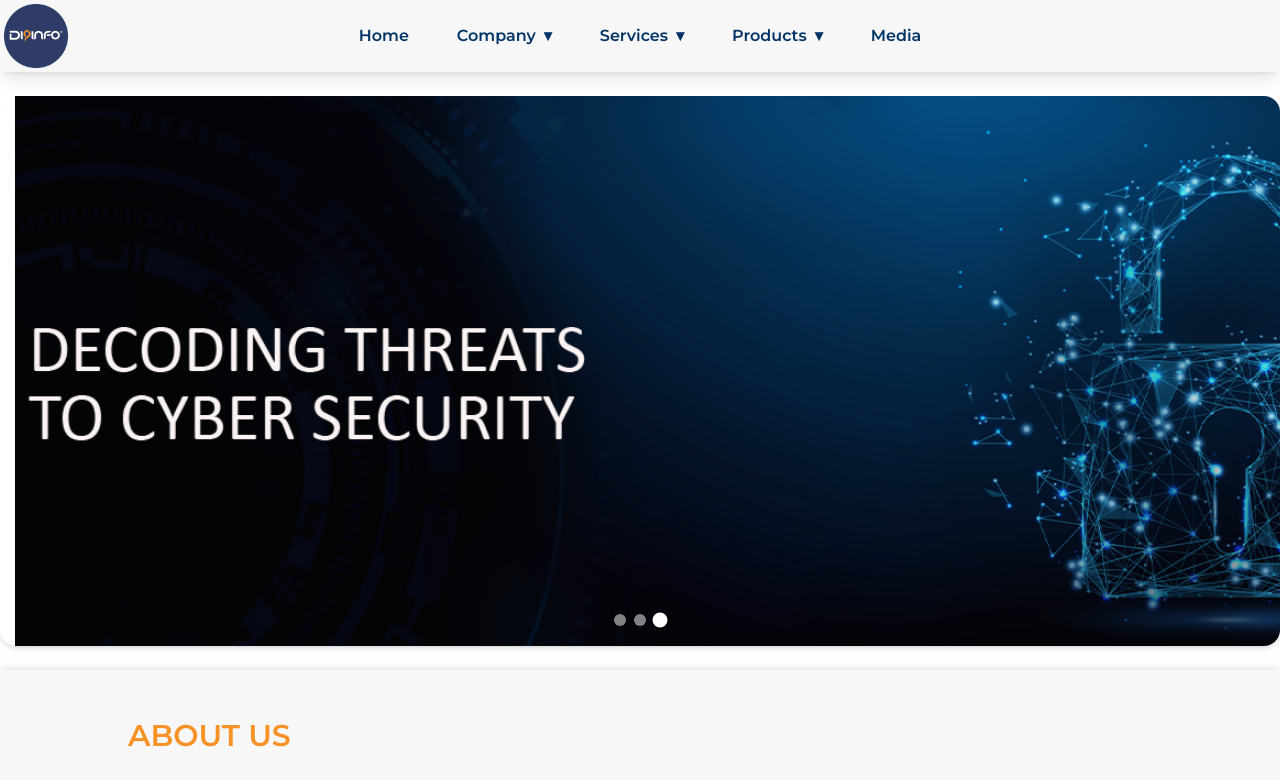
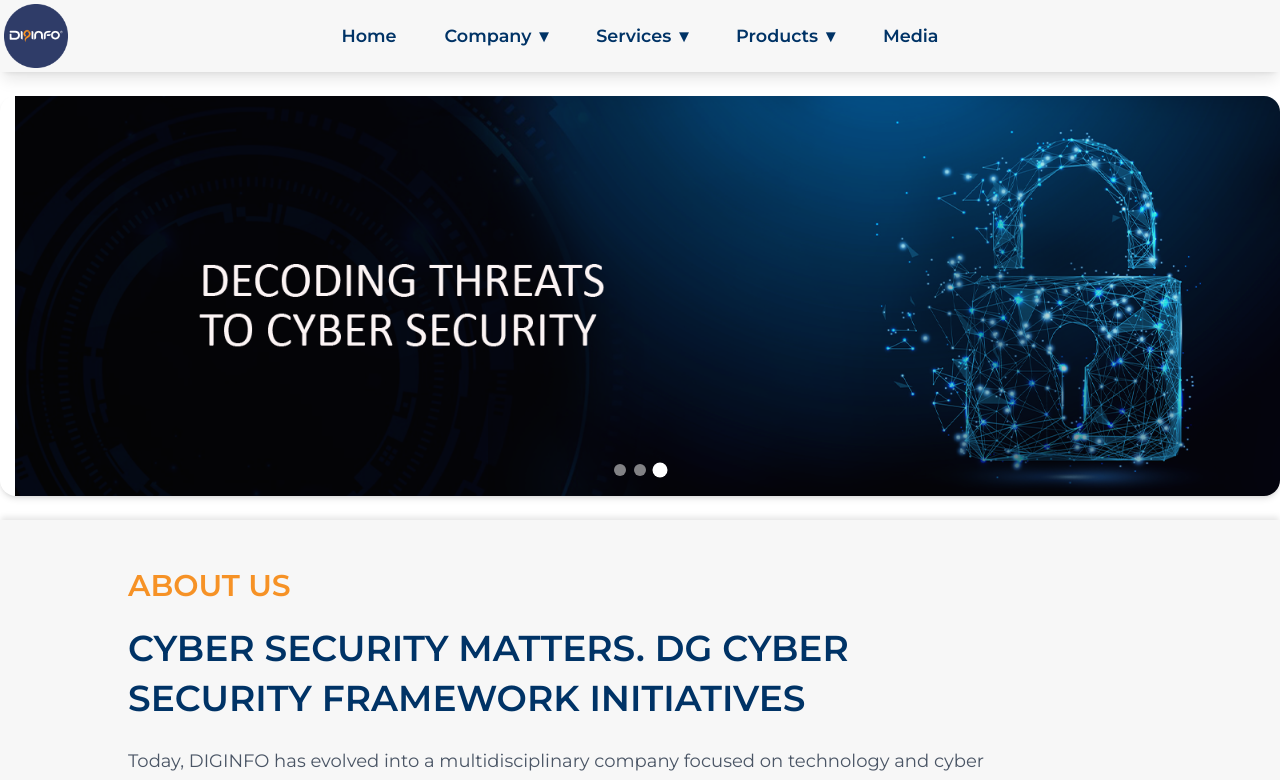
Before and after one commit to konain611/corpweb, a Next.js app in the folder myapp/: page / in a window 1280 px wide. Shown: the top 780 px of the page. Built offline with nearby package versions, Linux system fonts and the light colour scheme.

Commit message:
minor changes

```diff
--- a/myapp/app/components/carousel.tsx
+++ b/myapp/app/components/carousel.tsx
@@ -43,7 +43,7 @@ export default function BannerCarousel() {
   };
 
   return (
-    <div className="relative w-full h-[250px] sm:h-[350px] md:h-[450px] lg:h-[550px] my-4 sm:my-6 overflow-hidden group rounded-2xl shadow-md">
+    <div className="relative w-full h-[250px] sm:h-[350px] md:h-[350px] lg:h-[400px] my-4 sm:my-6 overflow-hidden group rounded-2xl shadow-md">
       {slides.map((slide, index) => (
         <div
           key={slide.id}
--- a/myapp/app/components/navbar.tsx
+++ b/myapp/app/components/navbar.tsx
@@ -119,7 +119,7 @@ const Navbar = () => {
       {/* Navigation Links - Desktop */}
       <div
         ref={dropdownRef}
-        className={`${mobileMenuOpen ? 'block' : 'hidden'} md:flex md:space-x-4 w-full md:w-auto mt-4 md:mt-0 md:absolute md:left-1/2 md:transform md:-translate-x-1/2`}
+        className={`${mobileMenuOpen ? 'block' : 'hidden'} text-[1.1rem] md:flex md:space-x-4 w-full md:w-auto mt-4 md:mt-0 md:absolute md:left-1/2 md:transform md:-translate-x-1/2`}
       >
         {["Home", "Company", "Services", "Products"].map((item) => (
           <div
@@ -129,15 +129,15 @@ const Navbar = () => {
             onMouseLeave={() => !isMobile && closeAll()}
           >
             {item === "Home" ? (
-              <Link href="/" onClick={closeAll} className="px-4 py-2 block hover:text-[#F69226]">
+              <Link href="/" onClick={closeAll} className="px-4 py-2 block hover:text-[#FF9102]">
                 {item}
               </Link>
             ) : (
               <>
                 <button
                   onClick={() => handleDropdown(item)}
-                  className={`px-4 py-2 w-full md:w-auto flex justify-between items-center hover:text-[#F69226] ${
-                    activeDropdown === item ? 'text-[#F69226]' : ''
+                  className={`px-4 py-2 w-full md:w-auto flex justify-between items-center hover:text-[#FF9102] ${
+                    activeDropdown === item ? 'text-[#FF9102]' : ''
                   }`}
                 >
                   {item}
@@ -191,9 +191,9 @@ const Navbar = () => {
                                   : 'md:absolute md:left-full md:top-0 md:min-w-[280px] bg-white shadow-lg'
                               }`}
                             >
-                              <ul className="py-1">
+                              <ul className="py-1 bg-[#FF9102]">
                                 {subSubItems.map((subSubItem) => (
-                                  <li key={subSubItem} className="px-4 py-2 hover:bg-gray-100">
+                                  <li key={subSubItem} className="px-4 py-2 hover:bg-[#FF8500]">
                                     <Link
                                       href={`/${item.toLowerCase()}/${subItem.toLowerCase().replace(/\s+/g, '-')}/${subSubItem.toLowerCase().replace(/\s+/g, '-')}`}
                                       onClick={closeAll}
@@ -218,7 +218,7 @@ const Navbar = () => {
 
         {/* Media Button for Desktop */}
         <div className="hidden md:block relative group py-2 md:py-0 w-full md:w-auto">
-          <Link href="/media" onClick={handleItemClick} className="px-4 py-2 block hover:text-[#F69226]">
+          <Link href="/media" onClick={handleItemClick} className="px-4 py-2 block hover:text-[#FF9102]">
             Media
           </Link>
         </div>
@@ -228,7 +228,7 @@ const Navbar = () => {
       <div className={`${mobileMenuOpen ? 'block' : 'hidden'} md:hidden w-full md:w-auto mt-4 md:mt-0`}>
         <Link href="/media" onClick={handleItemClick}>
           <button
-            className="hover:text-[#F69226] px-4 py-2 w-full md:w-auto text-left md:text-center"
+            className="hover:text-[#FF9102] px-4 py-2 w-full md:w-auto text-left md:text-center"
             role="menuitem"
           >
             Media
```
